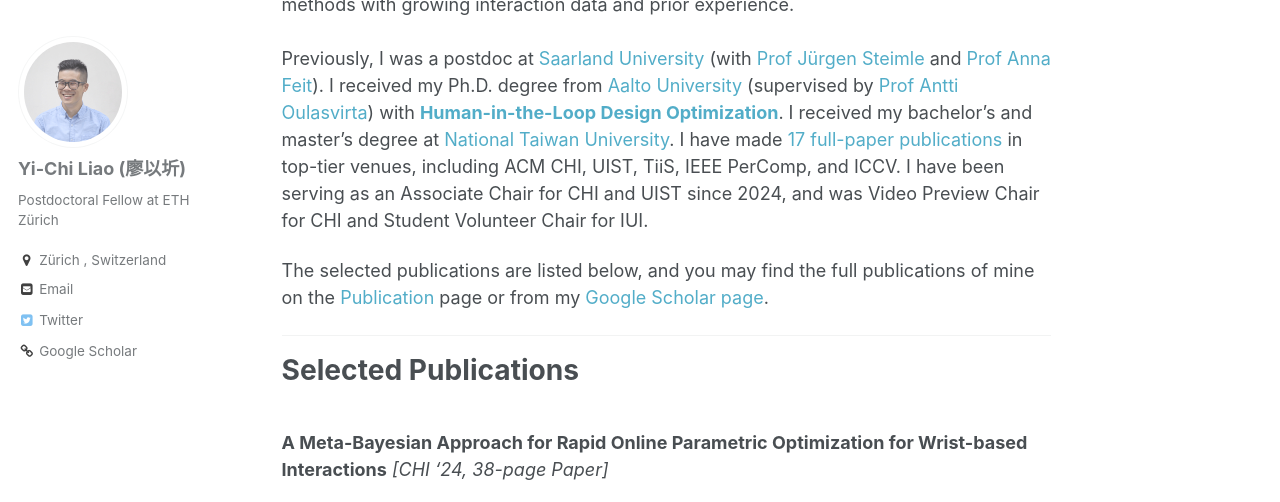
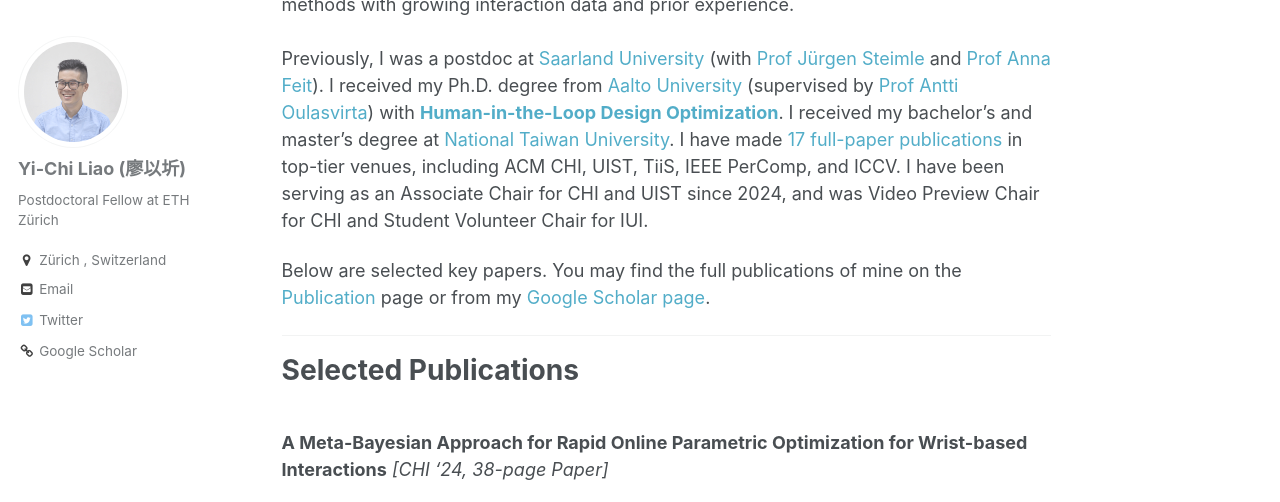
Before and after one commit to yichiliao/yichiliao.github.io, a Jekyll site: the page built from _pages/about.md, in a window 1280 px wide and 900 px high, scrolled down 486 px, cut to the strip 0-502 px from the top of the window. Built offline with Jekyll 4.4.1, drawn with Linux system fonts in a browser that asks for light colours.

Commit message:
updating publications

```diff
--- a/_pages/about.md
+++ b/_pages/about.md
@@ -16,7 +16,7 @@ My work advances optimization in interface design along three directions: (1) ex
 <br>
 Previously, I was a postdoc at [Saarland University](https://www.uni-saarland.de/en/home.html) (with [Prof Jürgen Steimle](https://hci.cs.uni-saarland.de/people/juergen-steimle/) and [Prof Anna Feit](http://annafeit.de/)). I received my Ph.D. degree from [Aalto University](https://www.aalto.fi/en) (supervised by [Prof Antti Oulasvirta](https://users.aalto.fi/~oulasvir/)) with [**Human-in-the-Loop Design Optimization**](https://drive.google.com/file/d/1UcH6LuV7GiyRMvrVb9EZ34z-FeGPDBS7/view?usp=sharing). I received my bachelor’s and master’s degree at [National Taiwan University](https://www.ntu.edu.tw/english/). I have made [17 full-paper publications](https://scholar.google.com/citations?user=Ddny4V4AAAAJ&hl=en) in top-tier venues, including ACM CHI, UIST, TiiS, IEEE PerComp, and ICCV. I have been serving as an Associate Chair for CHI and UIST since 2024, and was Video Preview Chair for CHI and Student Volunteer Chair for IUI.
 
-The selected publications are listed below, and you may find the full publications of mine on the [Publication](https://yichiliao.com/publications/) page or from my [Google Scholar page](https://scholar.google.com/citations?user=Ddny4V4AAAAJ&hl=en).
+Below are selected key papers. You may find the full publications of mine on the [Publication](https://yichiliao.com/publications/) page or from my [Google Scholar page](https://scholar.google.com/citations?user=Ddny4V4AAAAJ&hl=en).
 
 ------
 
```
